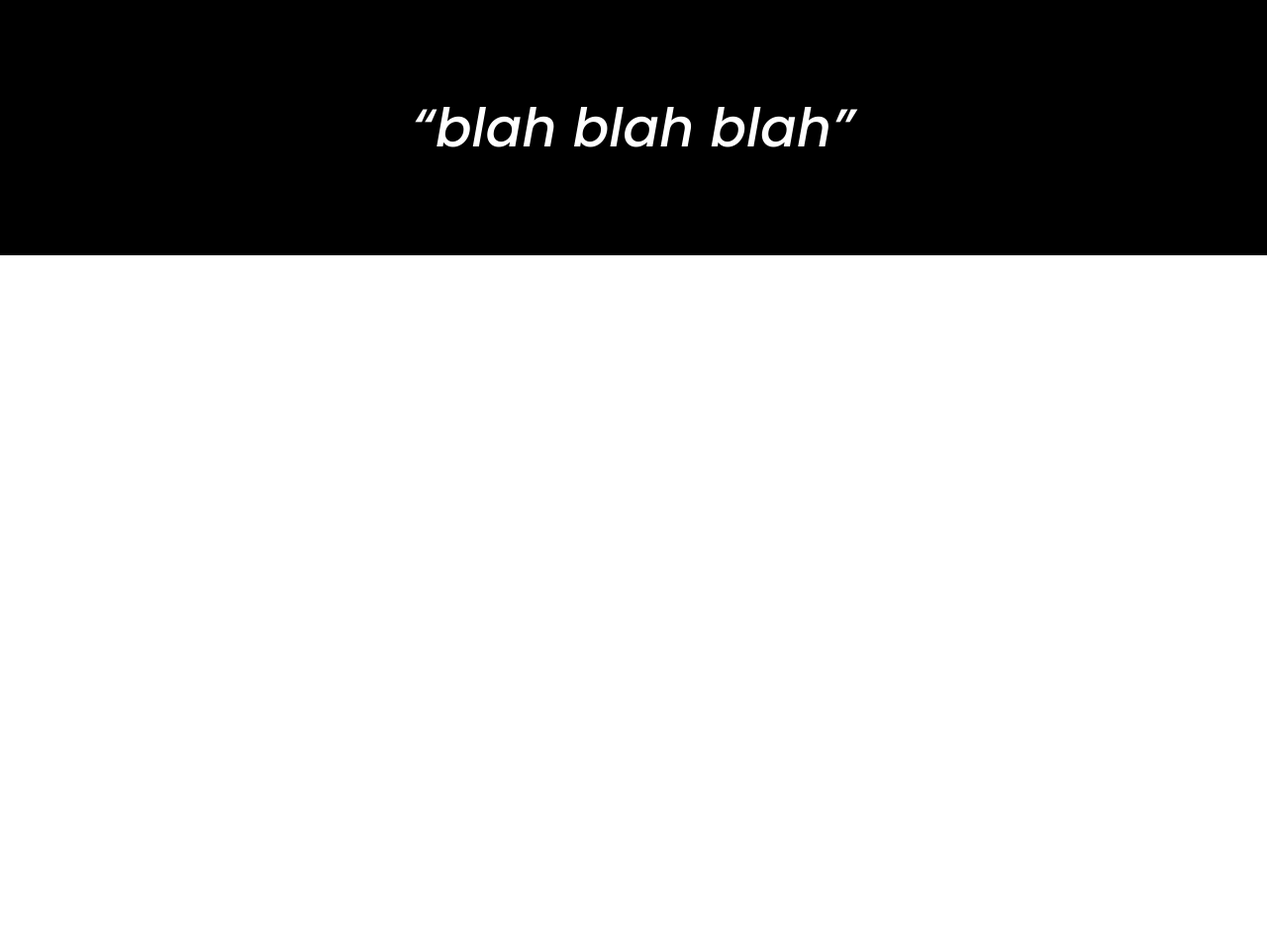
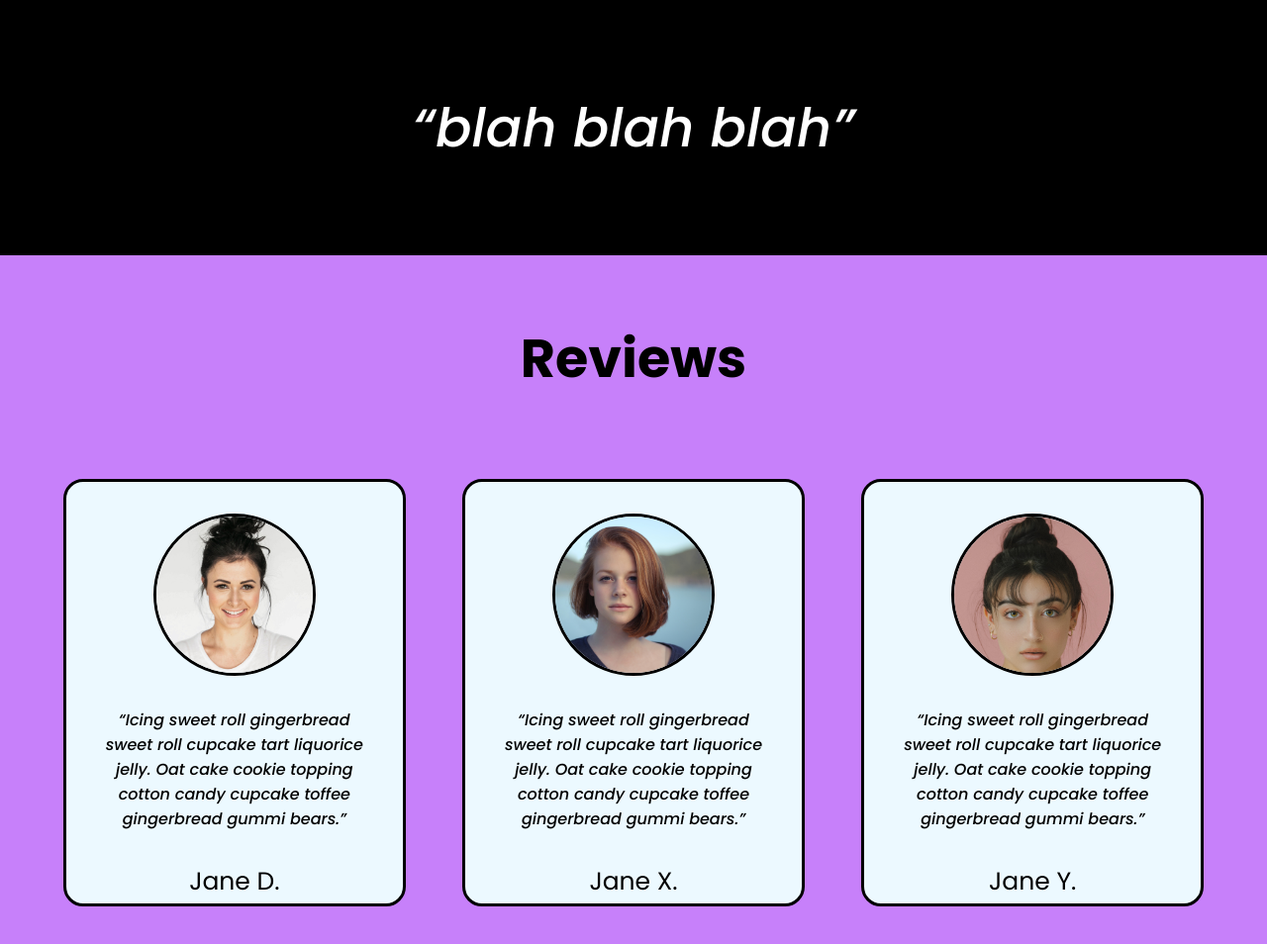
Before and after one commit to kwlsq/day13b, a plain HTML site: page index.html in a window 1280 px wide. Shown: the part 642-1596 px from the top of the page at 99% size. Before the commit the page ends 900 px from the top, so only its background shows below. Drawn offline with Linux system fonts and the light colour scheme.

Commit message:
review section

```diff
--- a/index.html
+++ b/index.html
@@ -46,7 +46,26 @@
       <section class="quote">
         <p>“blah blah blah”</p>
       </section>
-      <section class="reviews"></section>
+      <section class="reviews">
+        <div class="review-header">Reviews</div>
+        <div class="reviews-container">
+            <div class="review-card">
+                <img src="./img/reviewer-1.jpg" alt="photo of reviewer 1">
+                <p>“Icing sweet roll gingerbread sweet roll cupcake tart liquorice jelly. Oat cake cookie topping cotton candy cupcake toffee gingerbread gummi bears.”</p>
+                <div class="reviewer-name">Jane D.</div>
+            </div>
+            <div class="review-card">
+                <img src="./img/reviewer-2.jpg" alt="photo of reviewer 2">
+                <p>“Icing sweet roll gingerbread sweet roll cupcake tart liquorice jelly. Oat cake cookie topping cotton candy cupcake toffee gingerbread gummi bears.”</p>
+                <div class="reviewer-name">Jane X.</div>
+            </div>
+            <div class="review-card">
+                <img src="./img/reviewer-3.jpg" alt="photo of reviewer 3">
+                <p>“Icing sweet roll gingerbread sweet roll cupcake tart liquorice jelly. Oat cake cookie topping cotton candy cupcake toffee gingerbread gummi bears.”</p>
+                <div class="reviewer-name">Jane Y.</div>
+            </div>
+        </div>
+      </section>
     </main>
   </body>
 </html>
--- a/style.css
+++ b/style.css
@@ -125,5 +125,60 @@ nav ul li a {
   font-weight: 500;
   font-style: italic;
   font-size: 3.375em;
-  color: #FFFFFF;
+  color: #ffffff;
 }
+
+/* Review */
+.reviews {
+  display: flex;
+  flex-direction: column;
+  padding: 4em;
+  background-color: #c780fa;
+  height: 763px;
+  align-items: center;
+}
+
+.reviews-container {
+  display: flex;
+  width: 100%;
+  justify-content: space-between;
+}
+
+.review-header {
+  font-weight: 700;
+  font-size: 3.375em;
+  margin-bottom: 1.5em;
+}
+
+.review-card {
+  display: flex;
+  width: 30%;
+  flex-direction: column;
+  align-items: center;
+  background-color: #ecf9ff;
+  border: 3px solid #000000;
+  border-radius: 20px;
+  height: 432px;
+  padding: 2em;
+  box-sizing: border-box;
+  gap: 2em;
+}
+
+.review-card img {
+  width: 158px;
+  height: 158px;
+  border-radius: 50%;
+  border: 3px solid #000000;
+}
+
+.review-card p {
+  font-weight: 500;
+  font-style: italic;
+  font-size: 1em;
+  text-align: center;
+}
+
+.reviewer-name {
+  font-weight: 400;
+  font-size: 1.5625em;
+}
```
